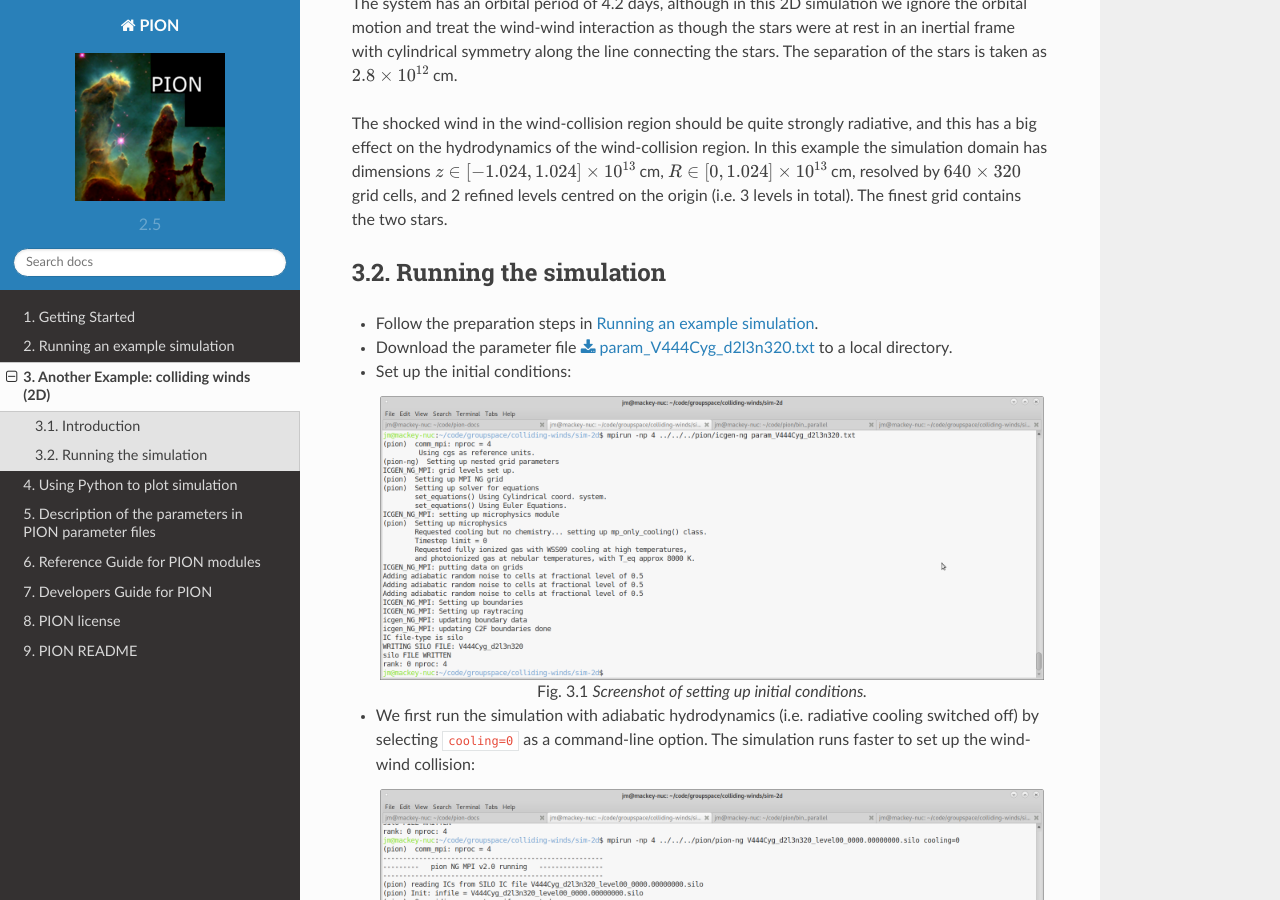
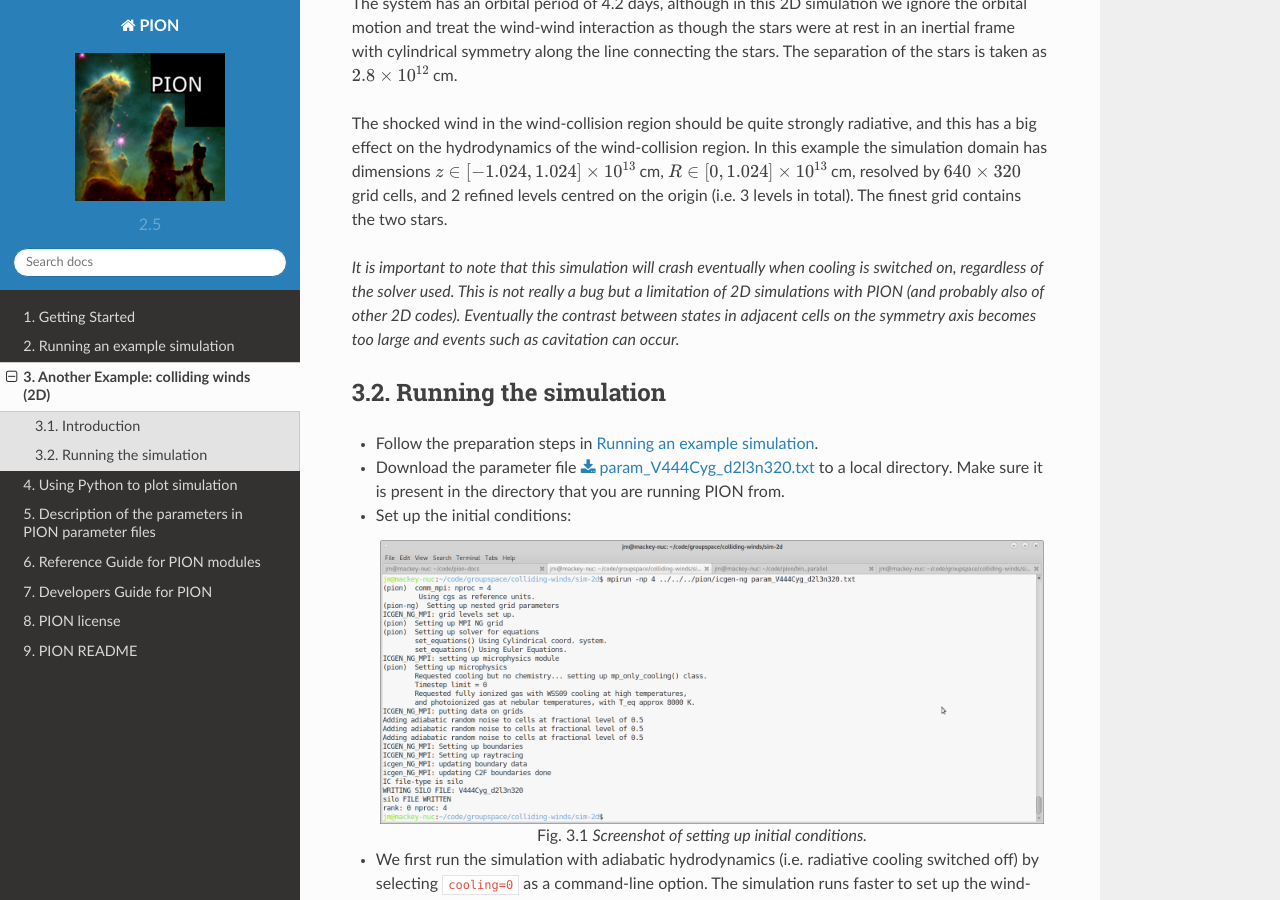
Before and after one commit to jmackey-astro/pion-docs, a Sphinx documentation site: the page built from docs/source/example_cwb.rst, in a window 1280 px wide and 900 px high, scrolled down 685 px. Built offline with Sphinx 7.4.7 and the Read the Docs theme 2.0.0, drawn with Linux system fonts in a browser that asks for light colours.

Commit message:
added disclaimer to cwb sim

```diff
--- a/docs/source/example_cwb.rst
+++ b/docs/source/example_cwb.rst
@@ -32,12 +32,14 @@ The shocked wind in the wind-collision region should be quite strongly radiative
 In this example the simulation domain has dimensions :math:`z\in[-1.024,1.024]\times10^{13}` cm, :math:`R\in[0,1.024]\times10^{13}` cm, resolved by :math:`640\times320` grid cells, and 2 refined levels centred on the origin (i.e. 3 levels in total).
 The finest grid contains the two stars.
 
+*It is important to note that this simulation will crash eventually when cooling is switched on, regardless of the solver used.  This is not really a bug but a limitation of 2D simulations with PION (and probably also of other 2D codes).  Eventually the contrast between states in adjacent cells on the symmetry axis becomes too large and events such as cavitation can occur.*
+
 
 Running the simulation
 -------------------------------------------------
 
 + Follow the preparation steps in :ref:`example-sim`.
-+ Download the parameter file :download:`param_V444Cyg_d2l3n320.txt <ex-sim-img/param_V444Cyg_d2l3n320.txt>` to a local directory.
++ Download the parameter file :download:`param_V444Cyg_d2l3n320.txt <ex-sim-img/param_V444Cyg_d2l3n320.txt>` to a local directory.  Make sure it is present in the directory that you are running PION from.
 + Set up the initial conditions:
 
   .. _cwb-pion-icgen:
```
